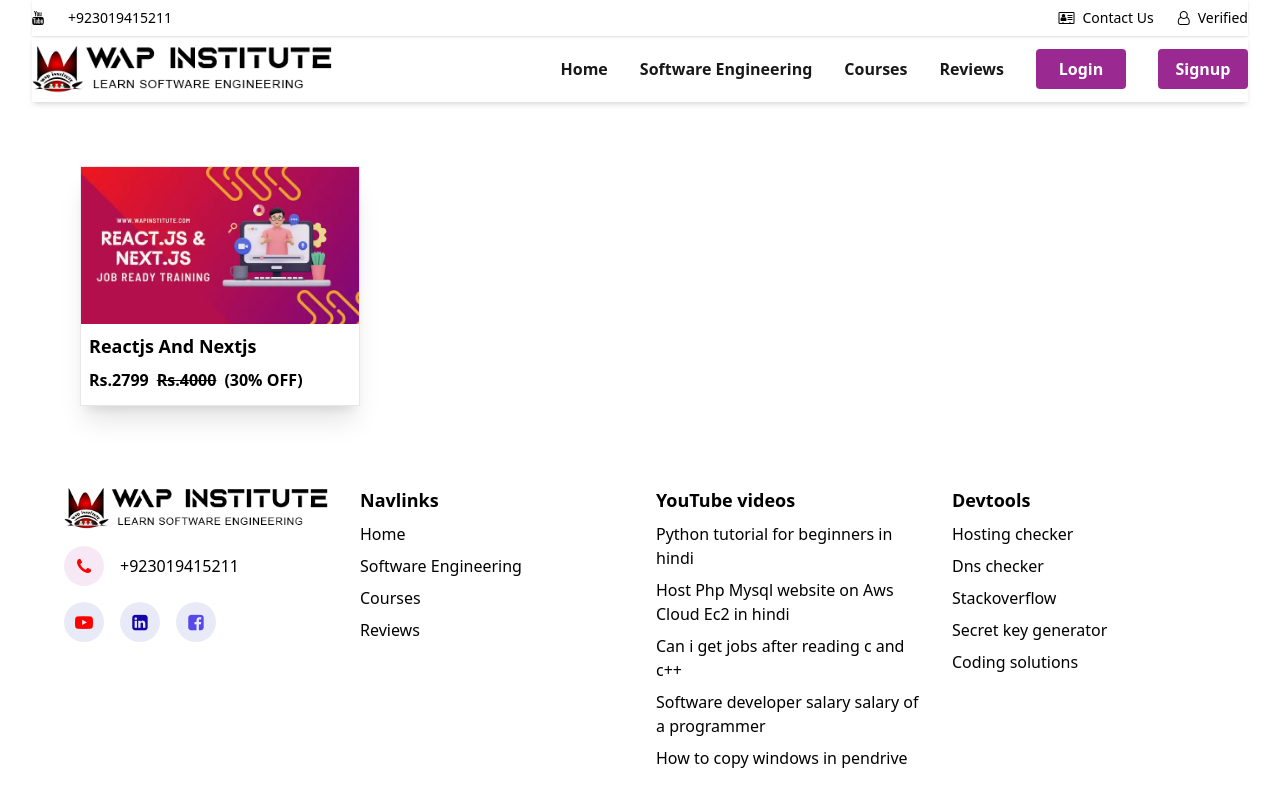
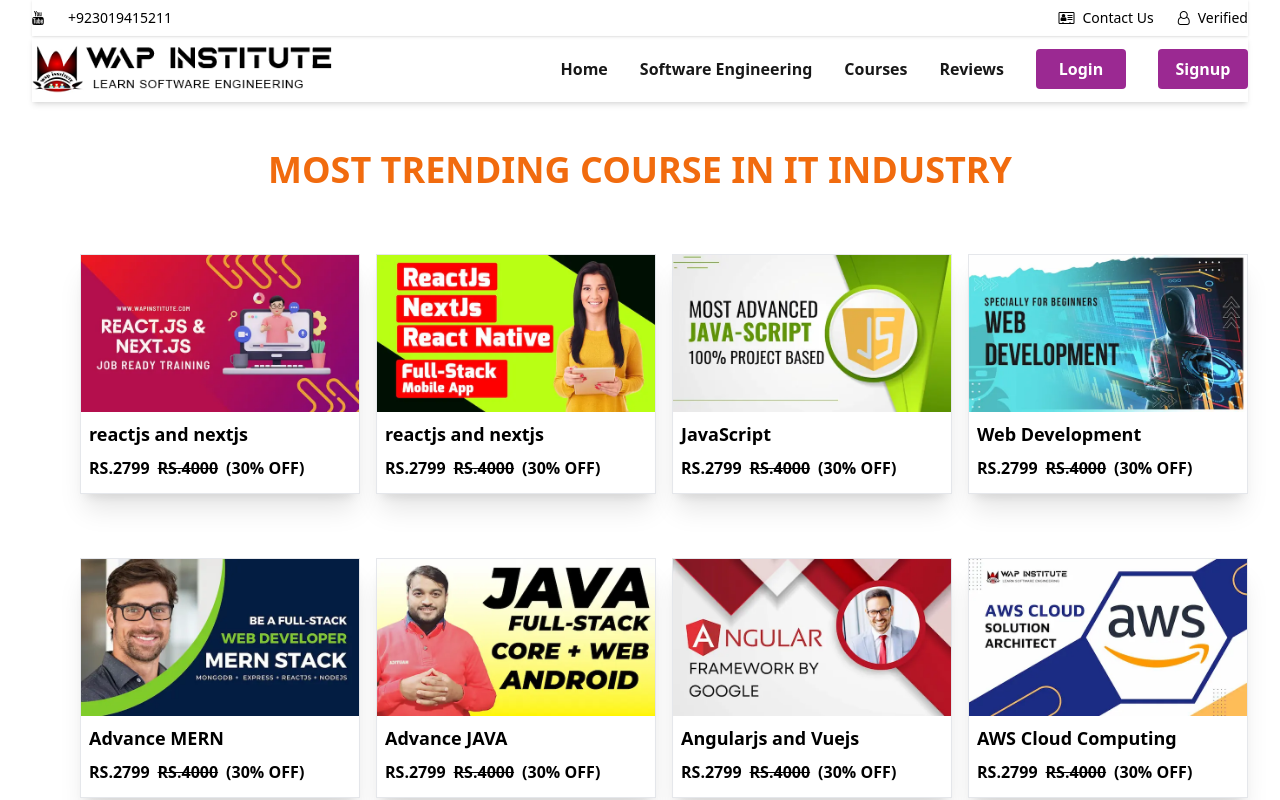
Before and after one commit to KaleemUllah700/wapinstitute, a React (Create React App) app: page /courses in a window 1280 px wide. Shown: the top 800 px of the page. Built offline with nearby package versions, Linux system fonts and the light colour scheme.

Commit message:
courses page completed

```diff
--- a/src/components/courses/index.jsx
+++ b/src/components/courses/index.jsx
@@ -4,28 +4,132 @@ const Courses = ()=>{
 
     const courses = [
         {
-            img: 'images/react',
-            title: '',
-            oldprice: '',
-            discount: '',
-            newprice: ''
+            img: 'images/react.webp',
+            title: 'reactjs and nextjs',
+            oldprice: 'RS.4000',
+            discount: '(30% OFF)',
+            newprice: 'RS.2799'
+        },
+        {
+            img: 'images/reactjs.webp',
+            title: 'reactjs and nextjs',
+            oldprice: 'RS.4000',
+            discount: '(30% OFF)',
+            newprice: 'RS.2799'
+        },
+        {
+            img: 'images/js.webp',
+            title: 'JavaScript',
+            oldprice: 'RS.4000',
+            discount: '(30% OFF)',
+            newprice: 'RS.2799'
+        },
+        {
+            img: 'images/webdev.webp',
+            title: 'Web Development',
+            oldprice: 'RS.4000',
+            discount: '(30% OFF)',
+            newprice: 'RS.2799'
+        },
+        {
+            img: 'images/mern.webp',
+            title: 'Advance MERN',
+            oldprice: 'RS.4000',
+            discount: '(30% OFF)',
+            newprice: 'RS.2799'
+        },
+        {
+            img: 'images/java.webp',
+            title: 'Advance JAVA',
+            oldprice: 'RS.4000',
+            discount: '(30% OFF)',
+            newprice: 'RS.2799'
+        },
+        {
+            img: 'images/angular.webp',
+            title: 'Angularjs and Vuejs',
+            oldprice: 'RS.4000',
+            discount: '(30% OFF)',
+            newprice: 'RS.2799'
+        },
+        {
+            img: 'images/aws.webp',
+            title: 'AWS Cloud Computing',
+            oldprice: 'RS.4000',
+            discount: '(30% OFF)',
+            newprice: 'RS.2799'
+        },
+        {
+            img: 'images/se.webp',
+            title: 'Software Engineering',
+            oldprice: 'RS.4000',
+            discount: '(30% OFF)',
+            newprice: 'RS.2799'
+        },
+        {
+            img: 'images/laravel.webp',
+            title: 'Complete Laravel',
+            oldprice: 'RS.4000',
+            discount: '(30% OFF)',
+            newprice: 'RS.2799'
+        },
+        {
+            img: 'images/nodejs.webp',
+            title: 'Nodejs with Projects',
+            oldprice: 'RS.4000',
+            discount: '(30% OFF)',
+            newprice: 'RS.2799'
+        },
+        {
+            img: 'images/php.webp',
+            title: 'PHP and MYSQL',
+            oldprice: 'RS.4000',
+            discount: '(30% OFF)',
+            newprice: 'RS.2799'
+        },
+        {
+            img: 'images/python.webp',
+            title: 'Python and DS',
+            oldprice: 'RS.4000',
+            discount: '(30% OFF)',
+            newprice: 'RS.2799'
+        },
+        {
+            img: 'images/git.webp',
+            title: 'Git and Github',
+            oldprice: 'RS.4000',
+            discount: '(30% OFF)',
+            newprice: 'RS.2799'
+        },
+        {
+            img: 'images/rn.webp',
+            title: 'React and Native',
+            oldprice: 'RS.4000',
+            discount: '(30% OFF)',
+            newprice: 'RS.2799'
         }
+
     ]
 
     return (
         <Layout>
-            <div className='grid grid-cols-4 py-16 mx-12'>
-
-                <div className='w-[280px] h-[240px] flex flex-col gap-2 border border-lg shadow-xl pb-4'>
-                    <img src='images/react.webp' alt='course1' className='w-[280px] h-[250px]' />
-                    <span className='text-lg font-semibold pl-2'>Reactjs And Nextjs</span>
-                    <div className='flex gap-2 text-md font-semibold pl-2'>
-                        <span>Rs.2799</span>
-                        <span><del>Rs.4000</del></span>
-                        <span>(30% OFF)</span>
-                    </div>
+            <div>
+                <h1 className='md:text-4xl text-2xl font-bold text-[#F16B0E] text-center md:pt-12 pt-8'>MOST TRENDING COURSE IN IT INDUSTRY</h1>
+                <div className='grid md:grid-cols-4 py-16 md:mx-12 mx-24 flex flex-col md:gap-16 gap-8'>
+                    {
+                        courses.map((course, index)=>(
+                            <div className='w-[280px] h-[240px] flex flex-col gap-2 border border-lg shadow-xl pb-4' key={index}>
+                                <img src={course.img} alt='course1' className='w-[280px] h-[250px]' />
+                                <span className='text-lg font-semibold pl-2'>{course.title}</span>
+                                <div className='flex gap-2 text-md font-semibold pl-2'>
+                                    <span>{course.newprice}</span>
+                                    <span><del>{course.oldprice}</del></span>
+                                    <span>{course.discount}</span>
+                                </div>
+                            </div>
+                        ))
+                    }
                 </div>
-
             </div>
         </Layout>
     )
```
